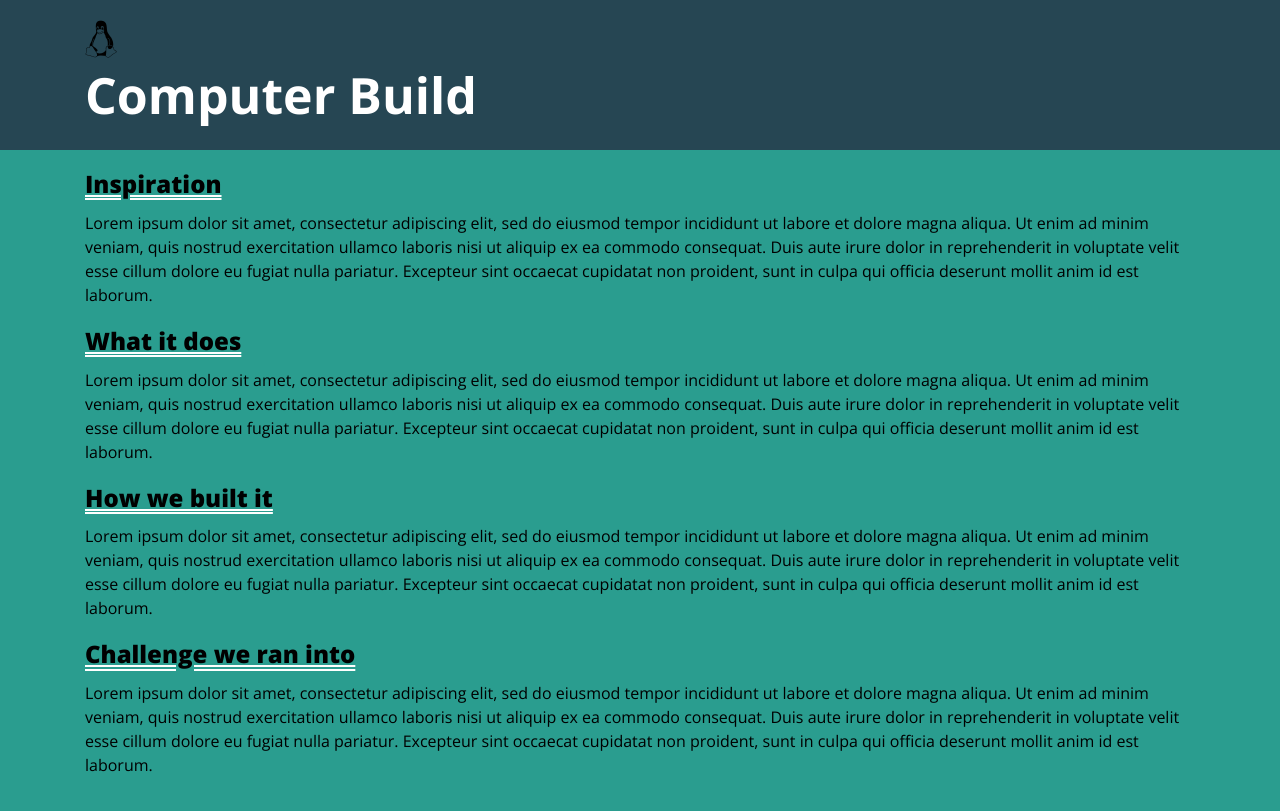
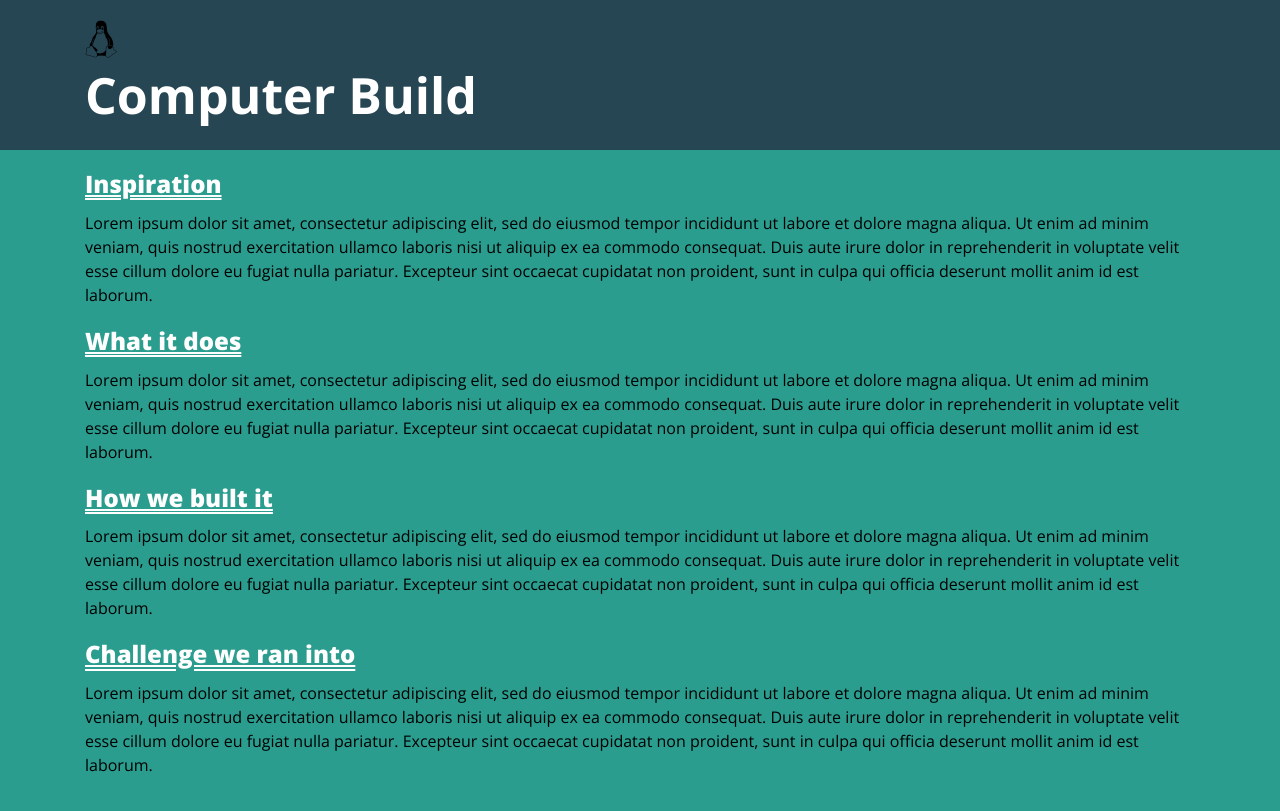
Before and after one commit to kischoaf/kischoaf.github.io, a Jekyll site: the page built from projects/project.md, in a window 1280 px wide. Shown: the top 811 px of the page. Built offline with Jekyll 4.4.1, drawn with Linux system fonts in a browser that asks for light colours; nearby versions of some CDN libraries.

Commit message:
chagne h2 page to white

```diff
--- a/_sass/page.scss
+++ b/_sass/page.scss
@@ -49,7 +49,7 @@ body {
 .page h2 {
     text-align: left !important;
     font-weight: 800 !important;
-    color: black;
+    color: white;
     margin-bottom: 0.5em;
 }
 
@@ -128,7 +128,6 @@ hr {
 
     .page h2 {
         font-size: 1.2rem !important;
-        color: white;
 
     }
 
```
